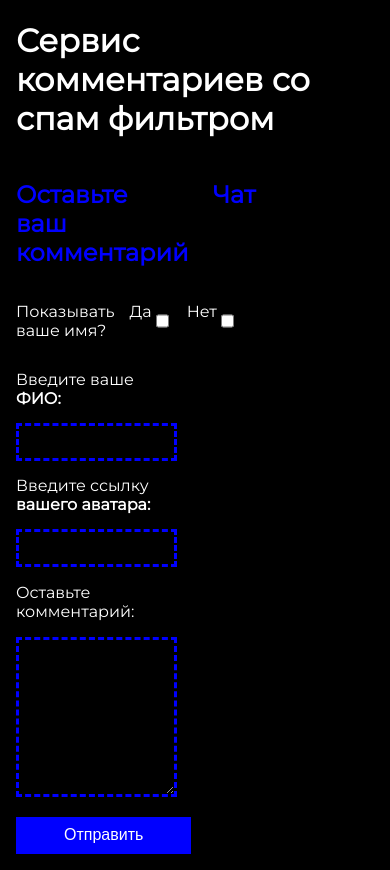
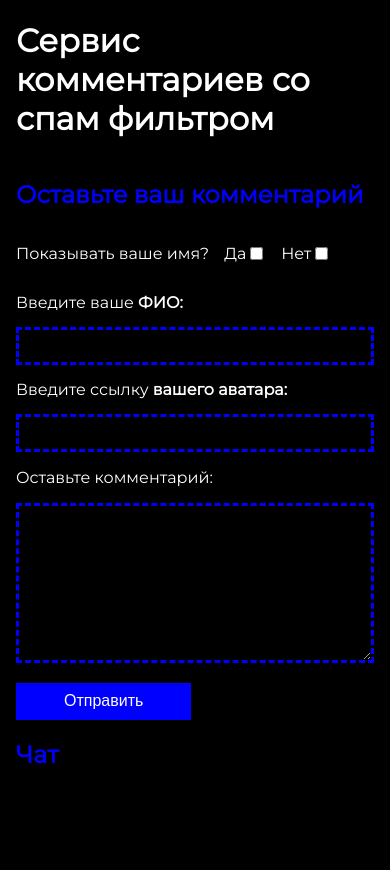
Before and after one commit to eyesmaybeyes/comment-service-react, a React (Create React App) app: page / in a window 390 px wide. After the commit the page ends 844 px from the top, so only its background shows below. Built offline with nearby package versions, Linux system fonts and the light colour scheme.

Commit message:
added media queries

```diff
--- a/src/App.css
+++ b/src/App.css
@@ -31,10 +31,6 @@ h2,
 .form-row {
     display: flex;
     flex-direction: column;
-}
-
-.info {
-    display: flex;
 }
 
 .info__comment {
@@ -105,3 +101,15 @@ h2,
     display: flex;
     justify-content: space-between;
 }
+@media (max-width: 768px) {
+    .info {
+        flex-direction: column;
+    }
+    .info__comment {
+        width: 100%;
+    }
+    .container {
+        margin-left: 0%;
+        width: 100%;
+    }
+}
```
